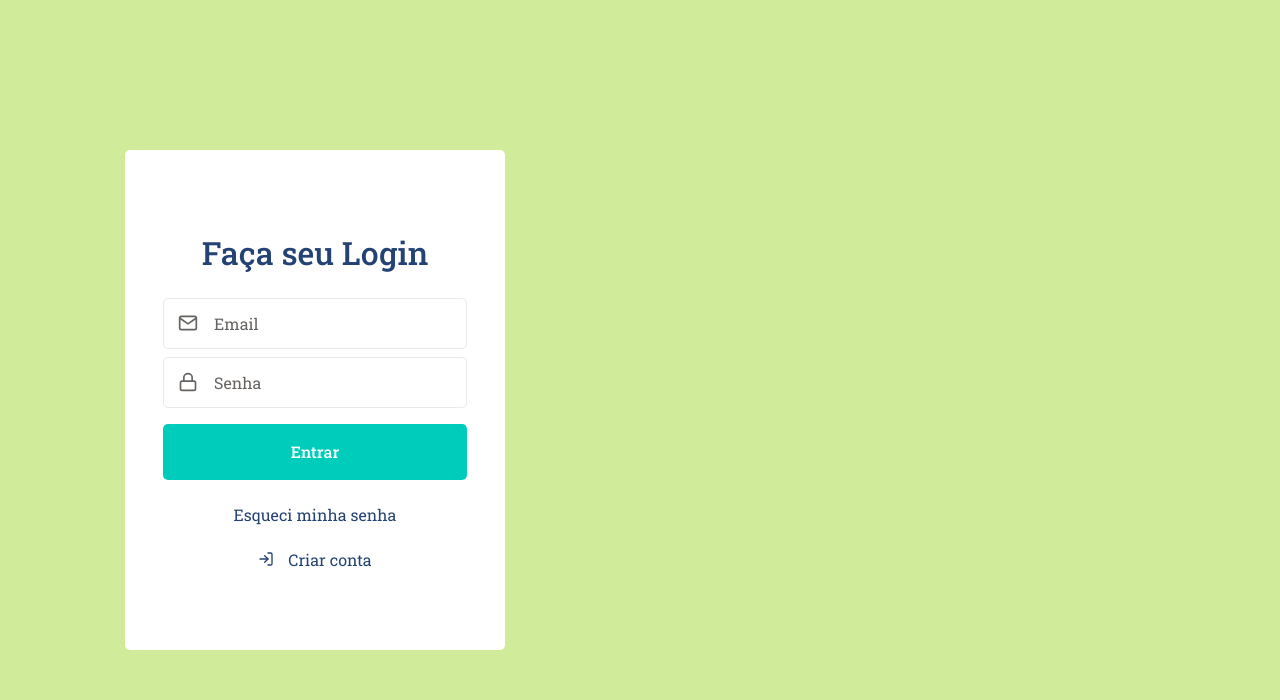
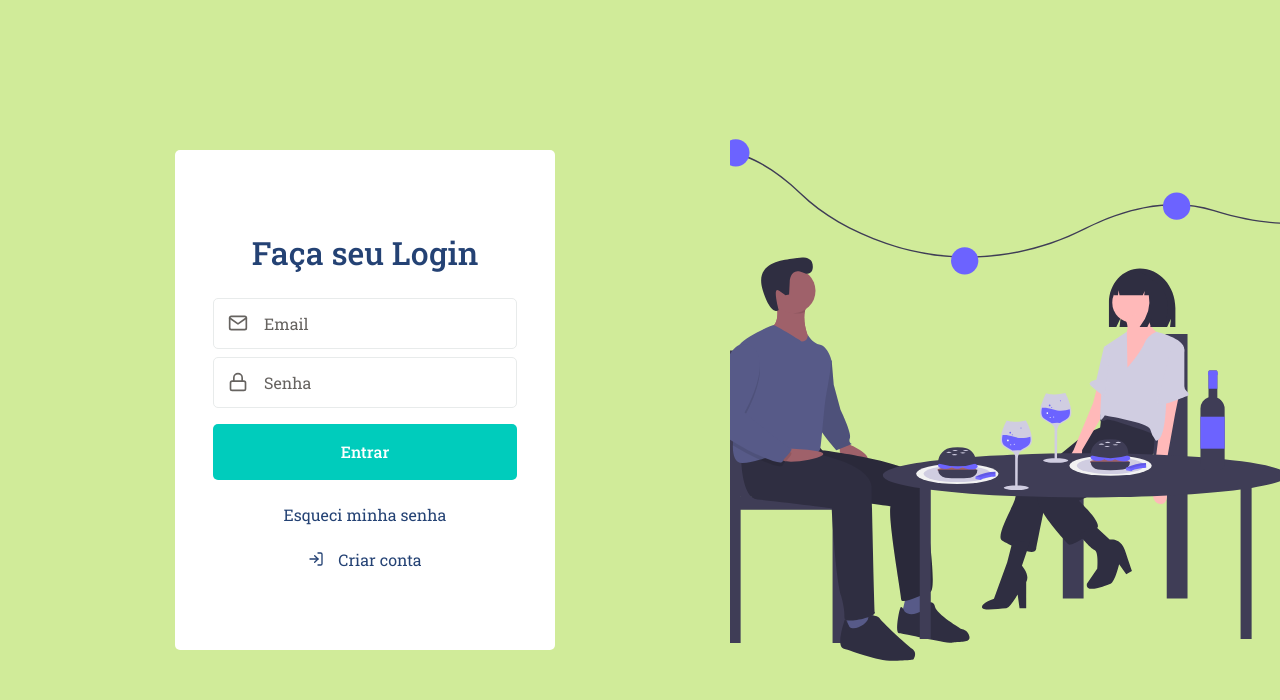
Before and after one commit to annemoraes/rusf, a React (Create React App) app in the folder frontend/: page / in a window 1280 px wide. Shown: the top 700 px of the page. Built offline with nearby package versions, Linux system fonts and the light colour scheme.

Commit message:
inserindo ilustração background

```diff
--- a/frontend/src/pages/SignIn/index.tsx
+++ b/frontend/src/pages/SignIn/index.tsx
@@ -1,14 +1,15 @@
 import React from 'react';
 import { FiLogIn, FiMail, FiLock } from 'react-icons/fi';
 
-import { Container, Content } from './styles';
+import { Container, Content, Wave, BackgroundImg } from './styles';
 import Button from '../../components/Button';
 import Input from '../../components/Input';
+
+import WaveImg from '../../assets/wave.svg';
 
 const SignIn: React.FC = () => (
   <Container>
     <Content>
-
       <form>
         <h1>Faça seu Login</h1>
 
@@ -23,6 +24,7 @@ const SignIn: React.FC = () => (
         </a>
       </form>
     </Content>
+    <BackgroundImg />
   </Container>
 );
 
--- a/frontend/src/pages/SignIn/styles.ts
+++ b/frontend/src/pages/SignIn/styles.ts
@@ -1,10 +1,18 @@
 import styled from 'styled-components';
 import { shade } from 'polished';
+
+import signInBackground from '../../assets/event.svg';
 
 export const Container = styled.div`
   height: 100vh;
   display: flex;
   align-items: stretch;
+`;
+
+export const Wave = styled.div`
+  z-index: -5;
+  display: flex;
+  margin-top: 0;
 `;
 
 export const Content = styled.div`
@@ -13,7 +21,7 @@ export const Content = styled.div`
   align-items: center;
   place-content: center;
   width: 100%;
-  max-width: 630px;
+  max-width: 730px;
 
   img {
     padding-top: 15px;
@@ -54,3 +62,9 @@ export const Content = styled.div`
     }
   }
 `;
+
+export const BackgroundImg = styled.div`
+  flex: 1;
+  background: url(${signInBackground}) no-repeat center;
+  background-size: cover;
+`;
```
Also changed, not shown: frontend/src/assets/event.svg, frontend/src/assets/wave.svg (added).
